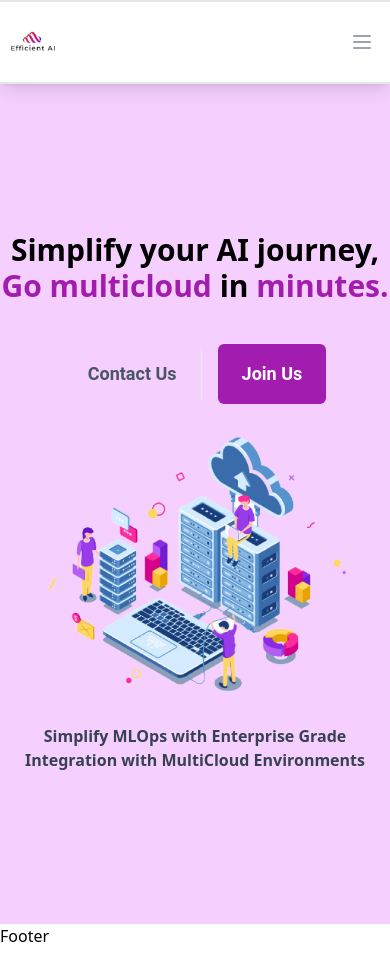
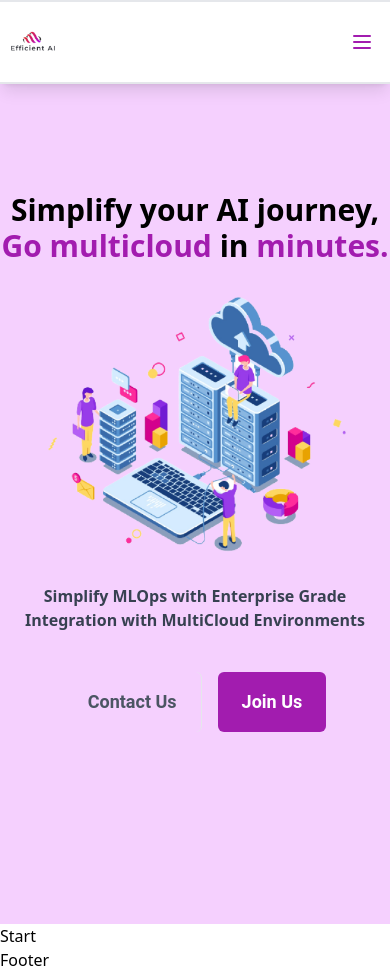
Before and after one commit to EfficientAI-tech/efficientai-frontend, a React (Create React App) app: page / in a window 390 px wide. Before the commit the page ends 948 px from the top, so only its background shows below. Built offline with nearby package versions, Linux system fonts and the light colour scheme.

Commit message:
hero component modified

```diff
--- a/src/Components/Header.js
+++ b/src/Components/Header.js
@@ -54,7 +54,7 @@ const Header = () => {
               <button
                 onClick={() => setIsOpen(!isOpen)}
                 type="button"
-                className="inline-flex items-center justify-center p-2 rounded-md text-gray-400 hover:text-white hover:bg-gray-700 focus:outline-none focus:bg-gray-700 focus:text-white mr-4"
+                className="inline-flex items-center justify-center p-2 rounded-md text-fuchsia-700 hover:text-white hover:bg-fuchsia-600 focus:outline-none focus:bg-fuchsia-600 focus:text-white mr-4"
               >
                 <svg
                   className="h-6 w-6"
--- a/src/Components/Hero.js
+++ b/src/Components/Hero.js
@@ -4,7 +4,7 @@ import "../Styles/hero.css";
 const Hero = () => {
   return (
     <div className="w-full  hero flex items-center justify-center h-[100vh] bg-fuchsia-200">
-      <div className="container mx-auto flex flex-col justify-between items-center md:flex-row">
+      <div className="container mx-auto flex flex-col justify-between items-center md:flex-row -mt-20 sm:mt-0">
         <div className="container flex flex-col items-center md:items-start gap-10 text-center md:text-left">
           <h1 className="container text-3xl md:text-4xl lg:text-7xl font-semibold">
             Simplify your AI journey,{" "}
@@ -15,7 +15,7 @@ const Hero = () => {
             Simplify MLOps with Enterprise Grade Integration with MultiCloud
             Environments
           </p>
-          <div className="flex gap-4">
+          <div className="hidden sm:flex gap-4">
             <button className="text-gray-600 hover:text-white hover:bg-fuchsia-600 px-6 sm:px-10 py-4 rounded-md text-lg font-semibold border-r hover:bg-green-500">
               Contact Us
             </button>
@@ -27,10 +27,18 @@ const Hero = () => {
         <div className="flex items-center container">
           <img src={banner} alt="" className="p-4 md:w-full" />
         </div>
-        <p className="text-1xl text-gray-700 text-center font-semibold block sm:hidden">
+        <p className="text-1xl mb-5 text-gray-700 text-center font-semibold block sm:hidden">
           Simplify MLOps with Enterprise Grade Integration with MultiCloud
           Environments
         </p>
+        <div className="flex gap-4 mt-5 sm:hidden">
+          <button className="text-gray-600 hover:text-white hover:bg-fuchsia-600 px-6 sm:px-10 py-4 rounded-md text-lg font-semibold border-r hover:bg-green-500">
+            Contact Us
+          </button>
+          <button className="text-white hover:bg-fuchsia-600 hover:font-bold px-6 sm:px-10 py-4 rounded-md text-lg font-sembold bg-fuchsia-700">
+            Join Us
+          </button>
+        </div>
       </div>
     </div>
   );
--- /dev/null
+++ b/src/Components/Start.js
@@ -0,0 +1,9 @@
+import React from 'react'
+
+const Start = () => {
+  return (
+    <div>Start</div>
+  )
+}
+
+export default Start
--- a/src/Pages/HomePage.js
+++ b/src/Pages/HomePage.js
@@ -1,10 +1,12 @@
 import React from "react";
 import Hero from "../Components/Hero";
+import Start from "../Components/Start";
 
 const HomePage = () => {
   return (
-    <div className="flex justify-center items-center mx-auto mt-20">
+    <div className="justify-center items-center mx-auto mt-20">
       {<Hero />}
+      {<Start />}
     </div>
   );
 };
```
